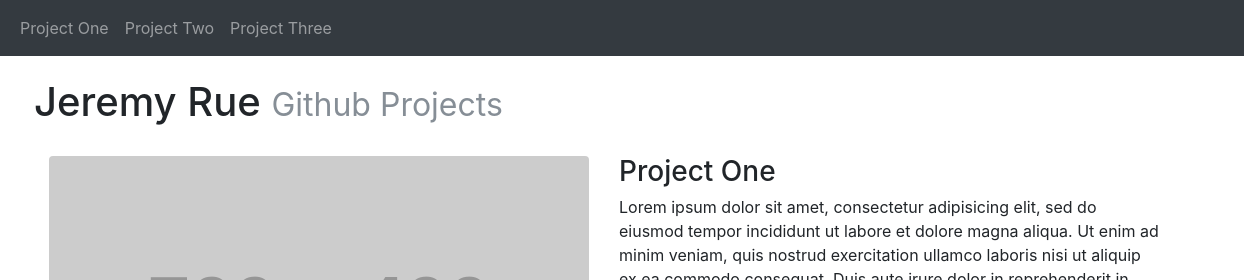
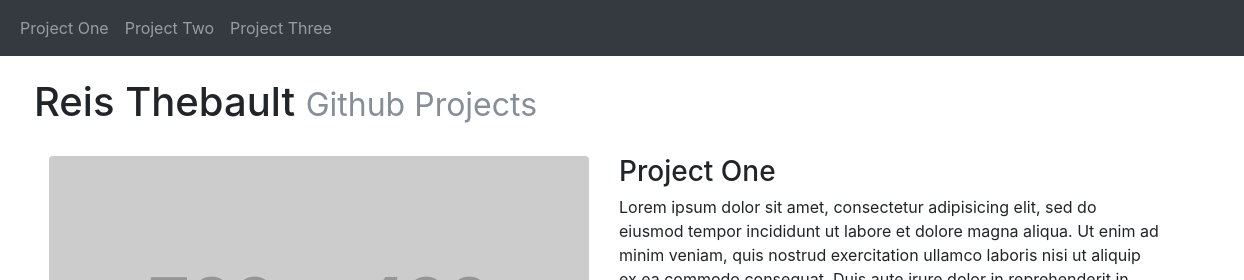
Before and after one commit to reisthebault/github-lesson, a plain HTML site: page index.html in a window 1280 px wide. Shown: the top 280 px of the page, 36-1280 px from the left. Drawn offline with Linux system fonts and the light colour scheme; placeholder pictures from the web are drawn by us.

Commit message:
change name

```diff
--- a/index.html
+++ b/index.html
@@ -40,7 +40,7 @@
       <!-- Header -->
       <div class="row my-4">
         <h1>
-          Jeremy Rue
+          Reis Thebault
           <small class="text-muted">Github Projects</small>
         </h1>
       </div>
```
